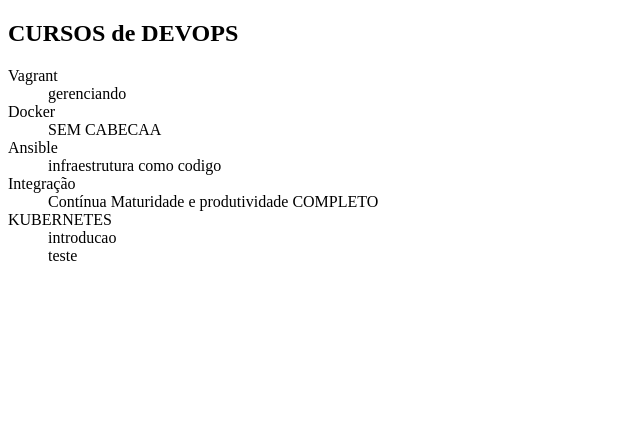
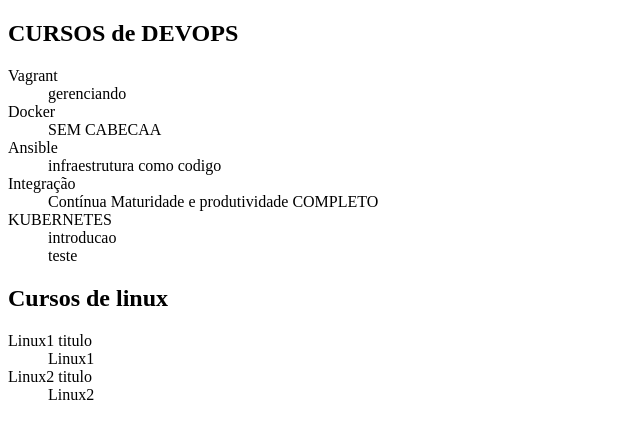
Before and after one commit to psilva310/studies, a plain HTML site: page index.html in a window 1280 px wide. Shown: the whole page, without its empty margins (0-640 px from the left). Drawn offline with Linux system fonts and the light colour scheme.

Commit message:
Cursos de linux adicionadas

```diff
--- a/index.html
+++ b/index.html
@@ -25,5 +25,17 @@
 
         <dd>teste</dd>
     </dl>
+
+    <h2>Cursos de linux</h2>
+    <dl>
+        <dt>Linux1 titulo</dt>
+        <dd>Linux1</dd>
+
+        <dt>Linux2 titulo</dt>
+        <dd>Linux2</dd>
+
+    </dl>
+
+
 </body>
 </html>
```
